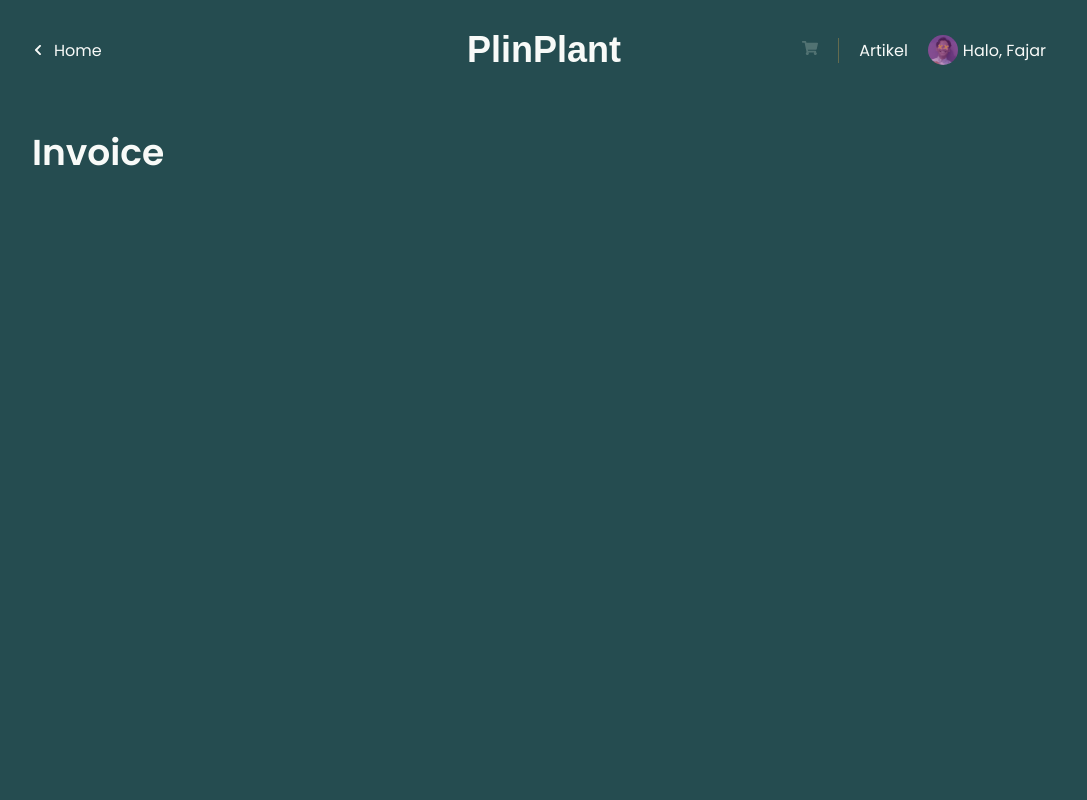
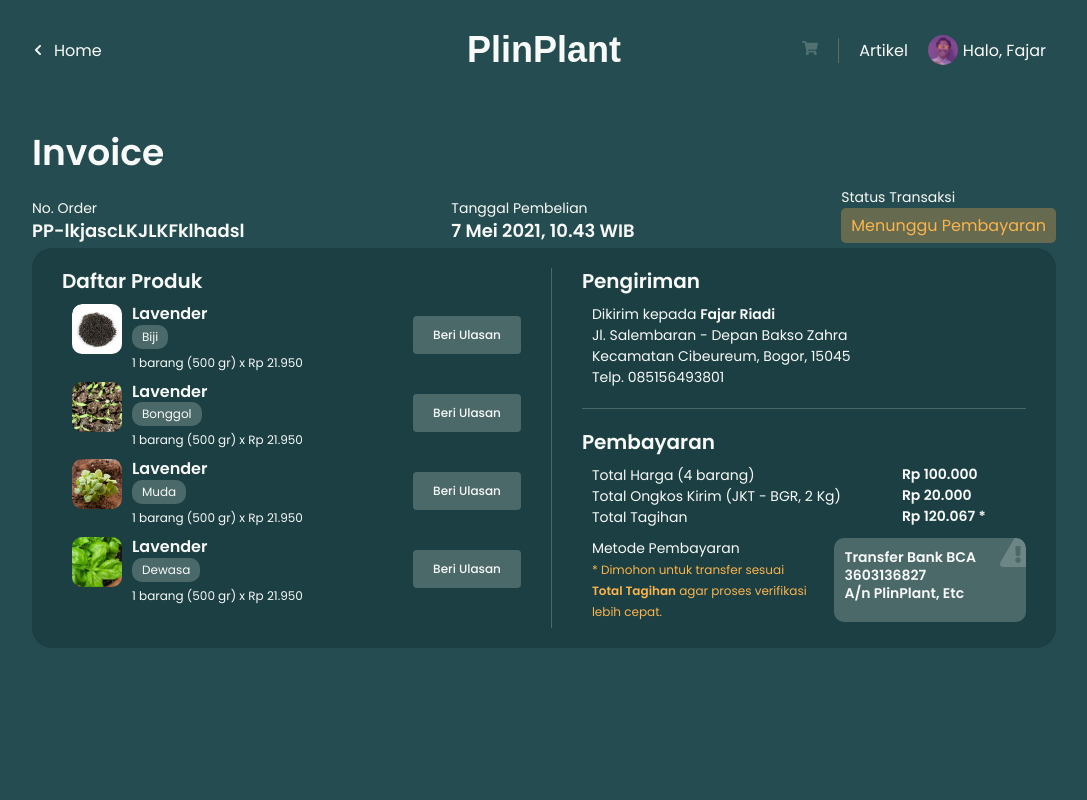
Before and after one commit to hanendyo/plinplant-clone, a React (Create React App) app: page /invoice in a window 1280 px wide. Shown: the top 800 px of the page, without its empty margins (96-1183 px from the left). Built offline with nearby package versions, Linux system fonts and the light colour scheme; a web font is replaced by a local one.

Commit message:
done: invoice page

```diff
--- a/src/fajariadi/components/Invoice/Invoice.elemen.js
+++ b/src/fajariadi/components/Invoice/Invoice.elemen.js
@@ -4,5 +4,117 @@
 export const Container = styled(StyledContainer)`
   & > h2 {
     color: ${colors.white};
+    margin-bottom: 10px;
   }
 `;
+
+export const HeaderInfo = styled.section`
+  display: flex;
+  justify-content: space-between;
+  align-items: flex-end;
+  margin-bottom: 5px;
+
+  & > div {
+    & > p {
+      font-size: 14px;
+    }
+
+    & > h6 {
+      color: ${colors.white};
+      font-size: 18px;
+    }
+  }
+`;
+
+export const ShoppingDetail = styled.section`
+  background-color: ${colors.darkGreen};
+  padding: 20px 30px;
+  border-radius: 20px;
+  height: 400px;
+  display: flex;
+  justify-content: space-between;
+
+  & > div:nth-of-type(1) {
+    width: 100%;
+
+    & > h5 {
+      color: ${colors.white};
+      margin-bottom: 10px;
+    }
+  }
+
+  & > div:nth-of-type(2) {
+    border-left: 1px solid ${colors.lightGreenTransparent};
+    padding-left: 30px;
+    margin-left: 30px;
+    width: 100%;
+    max-width: 620px;
+  }
+`;
+
+export const Shipping = styled.div`
+  border-bottom: 1px solid ${colors.lightGreenTransparent};
+  margin-bottom: 20px;
+  padding-bottom: 20px;
+
+  & > h5 {
+    color: ${colors.white};
+    margin-bottom: 10px;
+  }
+
+  & > p {
+    margin-left: 10px;
+    font-size: 14px;
+  }
+`;
+
+export const Payment = styled.div`
+  & > h5 {
+    color: ${colors.white};
+    margin-bottom: 10px;
+  }
+
+  & > div {
+    margin-left: 10px;
+    display: flex;
+
+    &:last-of-type {
+      margin-top: 10px;
+
+      & > h6 {
+        background-color: ${colors.lightGreenTransparent};
+        padding: 10px 50px 10px 10px;
+        border-radius: 10px;
+      }
+    }
+
+    & > h6 {
+      color: ${colors.white};
+      margin-left: 20px;
+      font-size: 14px;
+      padding-left: 10px;
+      position: relative;
+      overflow: hidden;
+
+      & > .warning {
+        position: absolute;
+        top: -5px;
+        right: -10px;
+        color: ${colors.lightGreenTransparent};
+        font-size: 36px;
+      }
+    }
+
+    & > p {
+      font-size: 14px;
+      flex: 1;
+      width: 100%;
+      max-width: 280px;
+
+      & > span {
+        font-size: 12px;
+        color: ${colors.yellow};
+      }
+    }
+  }
+`;
--- a/src/fajariadi/components/Invoice/Invoice.js
+++ b/src/fajariadi/components/Invoice/Invoice.js
@@ -1,8 +1,19 @@
-import React from 'react';
+import React, { useState } from 'react';
+import { FaExclamationTriangle } from 'react-icons/fa';
+import StatusOrder from '../../../master/components/additional/StatusOrder';
 import { colors } from '../../../master/constant/style';
-import { Container } from './Invoice.elemen';
+import ProductsContainer from '../Main/components/Product/ProductsContainer';
+import {
+  Container,
+  HeaderInfo,
+  Payment,
+  Shipping,
+  ShoppingDetail,
+} from './Invoice.elemen';
 
 const Invoice = () => {
+  const [status, setStatus] = useState(true);
+
   return (
     <main
       style={{
@@ -13,6 +24,81 @@
     >
       <Container>
         <h2>Invoice</h2>
+
+        <HeaderInfo>
+          <div>
+            <p>No. Order</p>
+            <h6>PP-lkjascLKJLKFklhadsl</h6>
+          </div>
+
+          <div>
+            <p>Tanggal Pembelian</p>
+            <h6>7 Mei 2021, 10.43 WIB</h6>
+          </div>
+
+          <div>
+            <p>Status Transaksi</p>
+            <StatusOrder status='Menunggu Pembayaran' />
+          </div>
+        </HeaderInfo>
+
+        <ShoppingDetail>
+          <div>
+            <h5>Daftar Produk</h5>
+
+            <ProductsContainer invoice status={status} />
+          </div>
+
+          <div>
+            <Shipping>
+              <h5>Pengiriman</h5>
+
+              <p>
+                Dikirim kepada <strong>Fajar Riadi</strong>
+              </p>
+              <p>Jl. Salembaran - Depan Bakso Zahra</p>
+              <p>Kecamatan Cibeureum, Bogor, 15045</p>
+              <p>Telp. 085156493801</p>
+            </Shipping>
+
+            <Payment>
+              <h5>Pembayaran</h5>
+
+              <div>
+                <p>Total Harga (4 barang)</p>
+                <h6>Rp 100.000</h6>
+              </div>
+
+              <div>
+                <p>Total Ongkos Kirim (JKT - BGR, 2 Kg)</p>
+                <h6>Rp 20.000</h6>
+              </div>
+
+              <div>
+                <p>Total Tagihan</p>
+                <h6>Rp 120.067 *</h6>
+              </div>
+
+              <div>
+                <p>
+                  Metode Pembayaran <br />
+                  <span>
+                    * Dimohon untuk transfer sesuai{' '}
+                    <strong>Total Tagihan</strong> agar proses verifikasi lebih
+                    cepat.
+                  </span>
+                </p>
+
+                <h6>
+                  Transfer Bank BCA <br />
+                  3603136827 <br />
+                  A/n PlinPlant, Etc
+                  <FaExclamationTriangle className='warning' />
+                </h6>
+              </div>
+            </Payment>
+          </div>
+        </ShoppingDetail>
       </Container>
     </main>
   );
--- a/src/fajariadi/components/Main/components/Product/ProductsContainer.js
+++ b/src/fajariadi/components/Main/components/Product/ProductsContainer.js
@@ -4,6 +4,7 @@
 import Cards from '../../../../../master/components/additional/Cards';
 import {
   cartItems,
+  invoiceProduct,
   products,
   reviews,
   transactions,
@@ -20,6 +21,8 @@
   review,
   checkout,
   transaction,
+  invoice,
+  status,
 }) => {
   const [activeItemIndex, setActiveItemIndex] = useState(0);
   const chevronWidth = 50;
@@ -97,9 +100,10 @@
 
       {cart && (
         <CartContainer>
-          {cartItems.map(({ img, name, phase, price, quantity }) => (
+          {cartItems.map(({ img, name, phase, price, quantity }, index) => (
             <Cards
               cart
+              key={index}
               img={img}
               name={name}
               phase={phase}
@@ -112,8 +116,15 @@
 
       {checkout && (
         <CheckoutContainer>
-          {cartItems.map(({ img, name, phase, price }) => (
-            <Cards checkout img={img} name={name} phase={phase} price={price} />
+          {cartItems.map(({ img, name, phase, price }, index) => (
+            <Cards
+              checkout
+              key={index}
+              img={img}
+              name={name}
+              phase={phase}
+              price={price}
+            />
           ))}
         </CheckoutContainer>
       )}
@@ -121,7 +132,8 @@
       {transaction && (
         <TransactionContainer>
           {transactions.map(
-            ({
+            (
+              {
                 img,
                 name,
                 phase,
@@ -131,9 +143,12 @@
                 created,
                 no_order,
                 status,
-            }) => (
+              },
+              index
+            ) => (
               <Cards
                 transaction
+                key={index}
                 img={img}
                 name={name}
                 phase={phase}
@@ -147,6 +162,25 @@
             )
           )}
         </TransactionContainer>
+      )}
+
+      {invoice && (
+        <InvoiceContainer>
+          {invoiceProduct.map(
+            ({ name, img, phase, price, quantity }, index) => (
+              <Cards
+                invoice
+                key={index}
+                name={name}
+                img={img}
+                phase={phase}
+                price={price}
+                quantity={quantity}
+                status={status}
+              />
+            )
+          )}
+        </InvoiceContainer>
       )}
     </>
   );
@@ -211,4 +245,16 @@
   }
 `;
 
+const InvoiceContainer = styled.div`
+  /* background-color: red; */
+  margin-left: 10px;
+  border-radius: 10px;
+  height: 310px;
+  overflow-y: scroll;
+
+  &::-webkit-scrollbar {
+    display: none;
+  }
+`;
+
 export default ProductsContainer;
--- a/src/master/components/additional/Button.js
+++ b/src/master/components/additional/Button.js
@@ -7,6 +7,7 @@
   summary,
   address,
   shop,
+  invoice,
   cta,
   transaction,
   card,
@@ -21,6 +22,7 @@
       cta={cta}
       address={address}
       summary={summary}
+      invoice={invoice}
       transaction={transaction}
       shop={shop}
       card={card}
@@ -42,7 +44,7 @@
   if (!primary && !cta && !card) return '3px 20px';
 };
 
-const styledFontSize = (primary, cta, card, shop, summary) => {
+const styledFontSize = (primary, cta, card, shop, summary, invoice) => {
   if ((primary && cta) || (primary && summary)) return '20px';
   if (primary && shop) return '12px';
   if (card) return '16px';
@@ -67,8 +69,8 @@
   border: ${({ primary, card, bgColor }) =>
     primary || card ? `none` : `2px solid ${bgColor}`};
 
-  font-size: ${({ primary, cta, card, shop, summary }) =>
-    styledFontSize(primary, cta, card, shop, summary)};
+  font-size: ${({ primary, cta, card, shop, summary, invoice }) =>
+    styledFontSize(primary, cta, card, shop, summary, invoice)};
 
   font-weight: ${({ cta, summary, address }) =>
     cta || summary || address ? '500' : 'unset'};
--- a/src/master/components/additional/Cards.js
+++ b/src/master/components/additional/Cards.js
@@ -26,6 +26,7 @@
   no_order,
   status,
   transaction,
+  invoice,
 }) => {
   return (
     <>
@@ -137,7 +138,7 @@
               <h6>{name}</h6>
               <span>{phase}</span>
               <span>
-                {quantity} x {price}
+                {quantity} barang x {price}
               </span>
 
               <span>+3 produk lainnya</span>
@@ -177,6 +178,34 @@
             )}
           </div>
         </CardTransaction>
+      )}
+
+      {invoice && (
+        <CardInvoice>
+          <div>
+            <img src={img} alt='' />
+
+            <div>
+              <h6>{name}</h6>
+              <span>{phase}</span>
+              <span>
+                {quantity} barang (500 gr) x {price}
+              </span>
+            </div>
+          </div>
+
+          {status && (
+            <div>
+              <Button
+                primary
+                shop
+                address
+                text='Beri Ulasan'
+                bgColor={colors.lightGreenTransparent}
+              />
+            </div>
+          )}
+        </CardInvoice>
       )}
     </>
   );
@@ -449,4 +478,48 @@
   }
 `;
 
+const CardInvoice = styled.div`
+  display: flex;
+  justify-content: space-between;
+  align-items: center;
+
+  /* background-color: red; */
+
+  &:not(:last-of-type) {
+    margin-bottom: 10px;
+  }
+
+  & > div:first-of-type {
+    display: flex;
+    /* background-color: green; */
+
+    & > img {
+      width: 50px;
+      height: 50px;
+      border-radius: 10px;
+      margin-right: 10px;
+      object-fit: cover;
+    }
+
+    & > div {
+      & > h6 {
+        color: ${colors.white};
+      }
+
+      & > span {
+        display: block;
+        font-size: 12px;
+
+        &:first-of-type {
+          background-color: ${colors.lightGreenTransparent};
+          width: fit-content;
+          padding: 3px 10px;
+          border-radius: 10px;
+          margin-bottom: 5px;
+        }
+      }
+    }
+  }
+`;
+
 export default Cards;
--- a/src/master/constant/data/dummy-data.js
+++ b/src/master/constant/data/dummy-data.js
@@ -407,3 +407,34 @@
     status: 'Transaksi Selesai',
   },
 ];
+
+export const invoiceProduct = [
+  {
+    img: seed,
+    name: 'Lavender',
+    phase: 'Biji',
+    price: 'Rp 21.950',
+    quantity: 1,
+  },
+  {
+    img: tuber,
+    name: 'Lavender',
+    phase: 'Bonggol',
+    price: 'Rp 21.950',
+    quantity: 1,
+  },
+  {
+    img: juvenil,
+    name: 'Lavender',
+    phase: 'Muda',
+    price: 'Rp 21.950',
+    quantity: 1,
+  },
+  {
+    img: mature,
+    name: 'Lavender',
+    phase: 'Dewasa',
+    price: 'Rp 21.950',
+    quantity: 1,
+  },
+];
```
Lines whose indentation alone changed are shown as unchanged.
